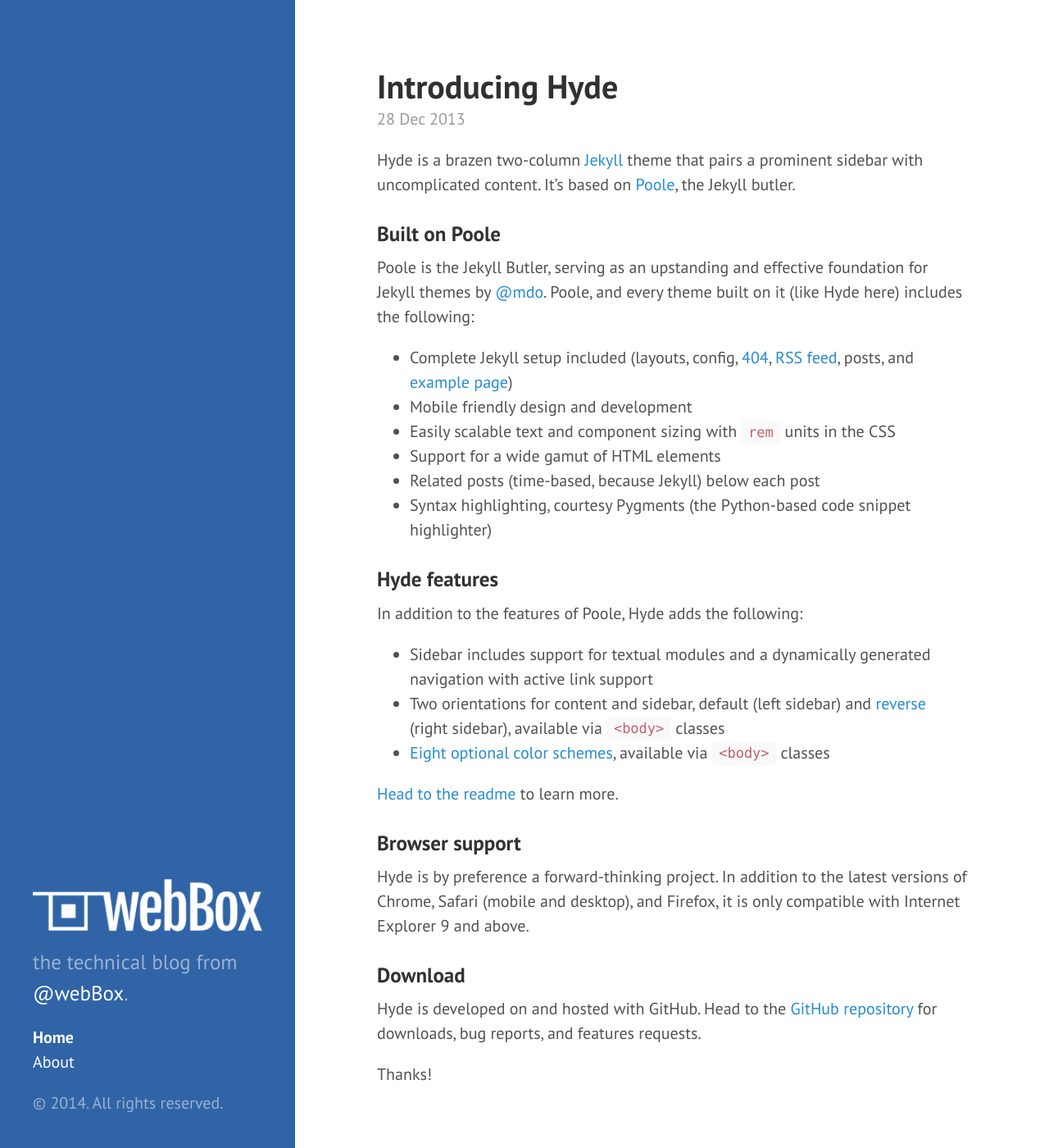
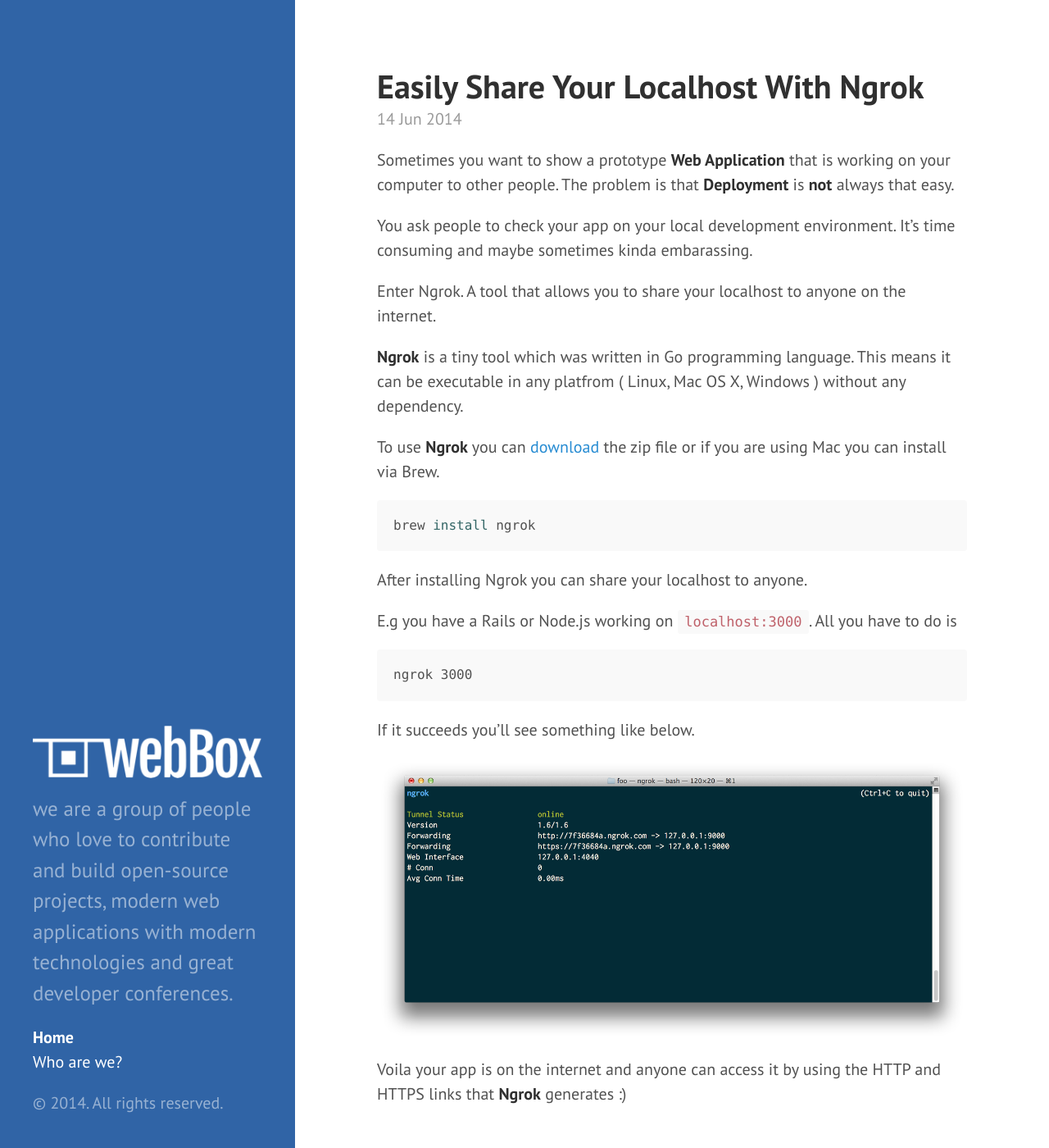
Before and after one commit to digideskio/webbox-blog, a Jekyll site: the page built from index.html, in a window 1280 px wide and 1400 px high. Shown: the whole window at 82% size. Built offline with Jekyll 4.4.1, drawn with Linux system fonts in a browser that asks for light colours; Markdown is read by kramdown in place of the engine named in the settings; the list of posts is cut into pages by our own code; some of the changed text lies outside the part shown.

Commit message:
migrate old blog to new one

````diff
--- a/_config.yml
+++ b/_config.yml
@@ -7,8 +7,11 @@
 
 # Setup
 title:            webBox
-tagline:          "what's happening in the blue box?"
-description:      "the technical blog from <a href='http://twitter.com/webboxio'>@webBox</a>."
+tagline:          "the blog"
+description:      we are a group of people who love to contribute and
+                  build open-source projects, modern web applications
+                  with modern technologies and great developer conferences.
+
 url:              http://blog.webbox.io
 baseurl:          /
 
--- a/_includes/sidebar.html
+++ b/_includes/sidebar.html
@@ -26,7 +26,7 @@
         {% endif %}
       {% endfor %}
 
-      <a class="sidebar-nav-item" href="http://webbox.io">About</a>
+      <a class="sidebar-nav-item" href="http://webbox.io">Who are we?</a>
     </nav>
 
     <p>&copy; {{ site.time | date: '%Y' }}. All rights reserved.</p>
--- a/_posts/2012-02-06-whats-jekyll.md
+++ /dev/null
@@ -1,12 +0,0 @@
----
-layout: post
-title: What's Jekyll?
----
-
-[Jekyll](http://jekyllrb.com) is a static site generator, an open-source tool for creating simple yet powerful websites of all shapes and sizes. From [the project's readme](https://github.com/mojombo/jekyll/blob/master/README.markdown):
-
-  > Jekyll is a simple, blog aware, static site generator. It takes a template directory [...] and spits out a complete, static website suitable for serving with Apache or your favorite web server. This is also the engine behind GitHub Pages, which you can use to host your project’s page or blog right here from GitHub.
-
-It's an immensely useful tool and one we encourage you to use here with Hyde.
-
-Find out more by [visiting the project on GitHub](https://github.com/mojombo/jekyll).
--- a/_posts/2012-02-07-example-content.md
+++ /dev/null
@@ -1,138 +0,0 @@
----
-layout: post
-title: Example content
----
-
-
-<div class="message">
-  Howdy! This is an example blog post that shows several types of HTML content supported in this theme.
-</div>
-
-Cum sociis natoque penatibus et magnis <a href="#">dis parturient montes</a>, nascetur ridiculus mus. *Aenean eu leo quam.* Pellentesque ornare sem lacinia quam venenatis vestibulum. Sed posuere consectetur est at lobortis. Cras mattis consectetur purus sit amet fermentum.
-
-> Curabitur blandit tempus porttitor. Nullam quis risus eget urna mollis ornare vel eu leo. Nullam id dolor id nibh ultricies vehicula ut id elit.
-
-Etiam porta **sem malesuada magna** mollis euismod. Cras mattis consectetur purus sit amet fermentum. Aenean lacinia bibendum nulla sed consectetur.
-
-## Inline HTML elements
-
-HTML defines a long list of available inline tags, a complete list of which can be found on the [Mozilla Developer Network](https://developer.mozilla.org/en-US/docs/Web/HTML/Element).
-
-- **To bold text**, use `<strong>`.
-- *To italicize text*, use `<em>`.
-- Abbreviations, like <abbr title="HyperText Markup Langage">HTML</abbr> should use `<abbr>`, with an optional `title` attribute for the full phrase.
-- Citations, like <cite>&mdash; Mark otto</cite>, should use `<cite>`.
-- <del>Deleted</del> text should use `<del>` and <ins>inserted</ins> text should use `<ins>`.
-- Superscript <sup>text</sup> uses `<sup>` and subscript <sub>text</sub> uses `<sub>`.
-
-Most of these elements are styled by browsers with few modifications on our part.
-
-## Heading
-
-Vivamus sagittis lacus vel augue rutrum faucibus dolor auctor. Duis mollis, est non commodo luctus, nisi erat porttitor ligula, eget lacinia odio sem nec elit. Morbi leo risus, porta ac consectetur ac, vestibulum at eros.
-
-### Code
-
-Cum sociis natoque penatibus et magnis dis `code element` montes, nascetur ridiculus mus.
-
-{% highlight js %}
-// Example can be run directly in your JavaScript console
-
-// Create a function that takes two arguments and returns the sum of those arguments
-var adder = new Function("a", "b", "return a + b");
-
-// Call the function
-adder(2, 6);
-// > 8
-{% endhighlight %}
-
-Aenean lacinia bibendum nulla sed consectetur. Etiam porta sem malesuada magna mollis euismod. Fusce dapibus, tellus ac cursus commodo, tortor mauris condimentum nibh, ut fermentum massa.
-
-### Gists via GitHub Pages
-
-Vestibulum id ligula porta felis euismod semper. Nullam quis risus eget urna mollis ornare vel eu leo. Donec sed odio dui.
-
-{% gist 5555251 gist.md %}
-
-Aenean eu leo quam. Pellentesque ornare sem lacinia quam venenatis vestibulum. Nullam quis risus eget urna mollis ornare vel eu leo. Cum sociis natoque penatibus et magnis dis parturient montes, nascetur ridiculus mus. Donec sed odio dui. Vestibulum id ligula porta felis euismod semper.
-
-### Lists
-
-Cum sociis natoque penatibus et magnis dis parturient montes, nascetur ridiculus mus. Aenean lacinia bibendum nulla sed consectetur. Etiam porta sem malesuada magna mollis euismod. Fusce dapibus, tellus ac cursus commodo, tortor mauris condimentum nibh, ut fermentum massa justo sit amet risus.
-
-* Praesent commodo cursus magna, vel scelerisque nisl consectetur et.
-* Donec id elit non mi porta gravida at eget metus.
-* Nulla vitae elit libero, a pharetra augue.
-
-Donec ullamcorper nulla non metus auctor fringilla. Nulla vitae elit libero, a pharetra augue.
-
-1. Vestibulum id ligula porta felis euismod semper.
-2. Cum sociis natoque penatibus et magnis dis parturient montes, nascetur ridiculus mus.
-3. Maecenas sed diam eget risus varius blandit sit amet non magna.
-
-Cras mattis consectetur purus sit amet fermentum. Sed posuere consectetur est at lobortis.
-
-<dl>
-  <dt>HyperText Markup Language (HTML)</dt>
-  <dd>The language used to describe and define the content of a Web page</dd>
-
-  <dt>Cascading Style Sheets (CSS)</dt>
-  <dd>Used to describe the appearance of Web content</dd>
-
-  <dt>JavaScript (JS)</dt>
-  <dd>The programming language used to build advanced Web sites and applications</dd>
-</dl>
-
-Integer posuere erat a ante venenatis dapibus posuere velit aliquet. Morbi leo risus, porta ac consectetur ac, vestibulum at eros. Nullam quis risus eget urna mollis ornare vel eu leo.
-
-### Images
-
-Quisque consequat sapien eget quam rhoncus, sit amet laoreet diam tempus. Aliquam aliquam metus erat, a pulvinar turpis suscipit at.
-
-![placeholder](http://placehold.it/800x400 "Large example image")
-![placeholder](http://placehold.it/400x200 "Medium example image")
-![placeholder](http://placehold.it/200x200 "Small example image")
-
-### Tables
-
-Aenean lacinia bibendum nulla sed consectetur. Lorem ipsum dolor sit amet, consectetur adipiscing elit.
-
-<table>
-  <thead>
-    <tr>
-      <th>Name</th>
-      <th>Upvotes</th>
-      <th>Downvotes</th>
-    </tr>
-  </thead>
-  <tfoot>
-    <tr>
-      <td>Totals</td>
-      <td>21</td>
-      <td>23</td>
-    </tr>
-  </tfoot>
-  <tbody>
-    <tr>
-      <td>Alice</td>
-      <td>10</td>
-      <td>11</td>
-    </tr>
-    <tr>
-      <td>Bob</td>
-      <td>4</td>
-      <td>3</td>
-    </tr>
-    <tr>
-      <td>Charlie</td>
-      <td>7</td>
-      <td>9</td>
-    </tr>
-  </tbody>
-</table>
-
-Nullam id dolor id nibh ultricies vehicula ut id elit. Sed posuere consectetur est at lobortis. Nullam quis risus eget urna mollis ornare vel eu leo.
-
------
-
-Want to see something else added? <a href="https://github.com/poole/poole/issues/new">Open an issue.</a>
--- a/_posts/2013-12-28-introducing-hyde.md
+++ /dev/null
@@ -1,37 +0,0 @@
----
-layout: post
-title: Introducing Hyde
----
-
-Hyde is a brazen two-column [Jekyll](http://jekyllrb.com) theme that pairs a prominent sidebar with uncomplicated content. It's based on [Poole](http://getpoole.com), the Jekyll butler.
-
-### Built on Poole
-
-Poole is the Jekyll Butler, serving as an upstanding and effective foundation for Jekyll themes by [@mdo](https://twitter.com/mdo). Poole, and every theme built on it (like Hyde here) includes the following:
-
-* Complete Jekyll setup included (layouts, config, [404](/404), [RSS feed](/atom.xml), posts, and [example page](/about))
-* Mobile friendly design and development
-* Easily scalable text and component sizing with `rem` units in the CSS
-* Support for a wide gamut of HTML elements
-* Related posts (time-based, because Jekyll) below each post
-* Syntax highlighting, courtesy Pygments (the Python-based code snippet highlighter)
-
-### Hyde features
-
-In addition to the features of Poole, Hyde adds the following:
-
-* Sidebar includes support for textual modules and a dynamically generated navigation with active link support
-* Two orientations for content and sidebar, default (left sidebar) and [reverse](https://github.com/poole/lanyon#reverse-layout) (right sidebar), available via `<body>` classes
-* [Eight optional color schemes](https://github.com/poole/hyde#themes), available via `<body>` classes
-
-[Head to the readme](https://github.com/poole/hyde#readme) to learn more.
-
-### Browser support
-
-Hyde is by preference a forward-thinking project. In addition to the latest versions of Chrome, Safari (mobile and desktop), and Firefox, it is only compatible with Internet Explorer 9 and above.
-
-### Download
-
-Hyde is developed on and hosted with GitHub. Head to the <a href="https://github.com/poole/hyde">GitHub repository</a> for downloads, bug reports, and features requests.
-
-Thanks!
--- /dev/null
+++ b/_posts/2014-06-14-easily-share-your-localhost-with-ngrok.md
@@ -0,0 +1,37 @@
+Sometimes you want to show a prototype **Web Application** that is working on your
+computer to other people. The problem is that **Deployment** is **not** always
+that easy.
+
+You ask people to check your app on your local development environment. It’s
+time consuming and maybe sometimes kinda embarassing.
+
+Enter Ngrok. A tool that allows you to share your localhost to anyone on the
+internet.
+
+**Ngrok** is a tiny tool which was written in Go programming language. This means
+it can be executable in any platfrom ( Linux, Mac OS X, Windows ) without any
+dependency.
+
+To use **Ngrok** you can [download][1] the zip file or if you are using Mac you can
+install via Brew.
+
+```bash
+brew install ngrok
+```
+
+After installing Ngrok you can share your localhost to anyone.
+
+E.g you have a Rails or Node.js working on `localhost:3000`. All you have to do is
+
+```bash
+ngrok 3000
+```
+
+If it succeeds you’ll see something like below.
+
+![Ngrok](/assets/post_images/ngrok.png)
+
+Voila your app is on the internet and anyone can access it by using the HTTP
+and HTTPS links that **Ngrok** generates :)
+
+[1]: http://ngrok.com/download
````
Also changed, not shown: assets/post_images/ngrok.png (added).
